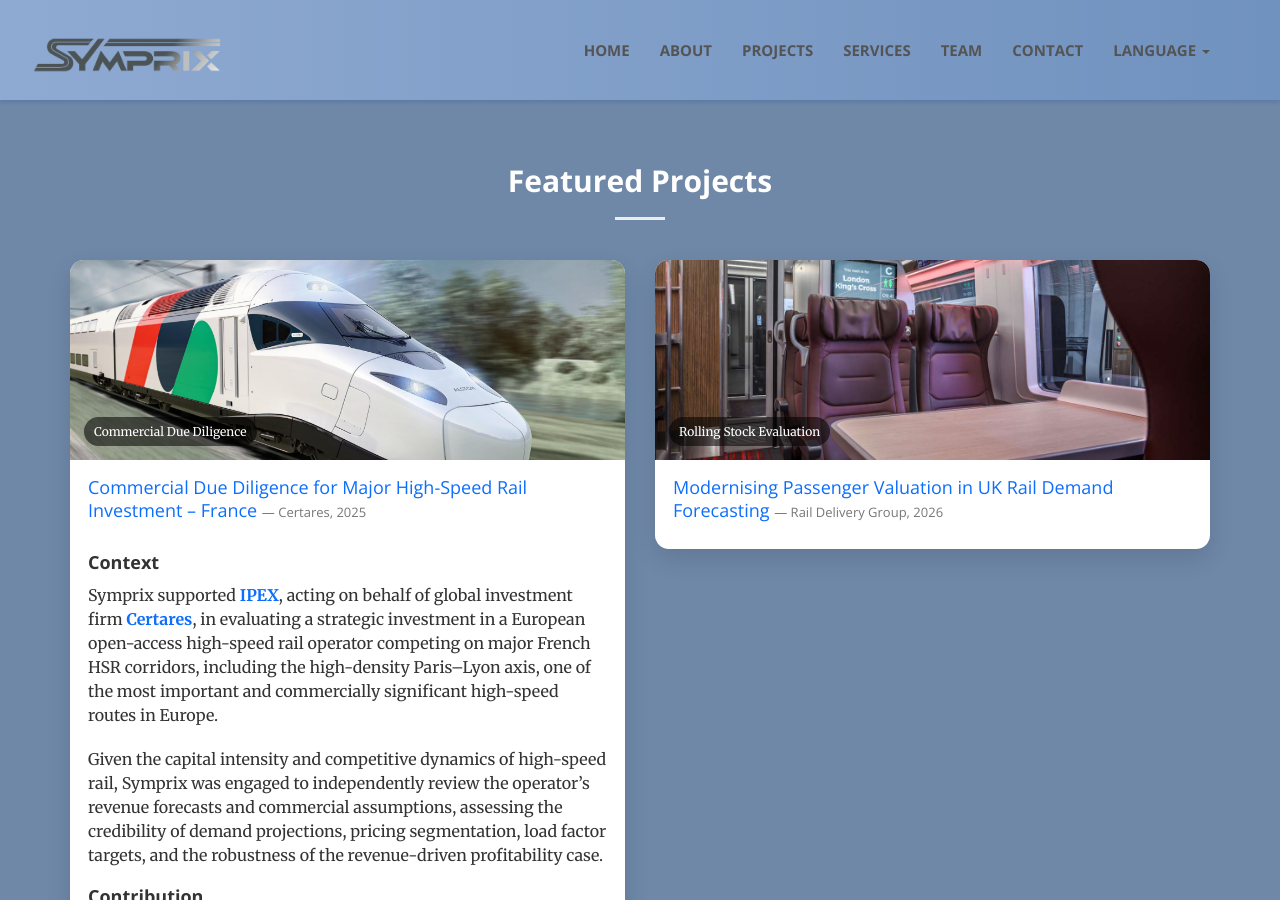
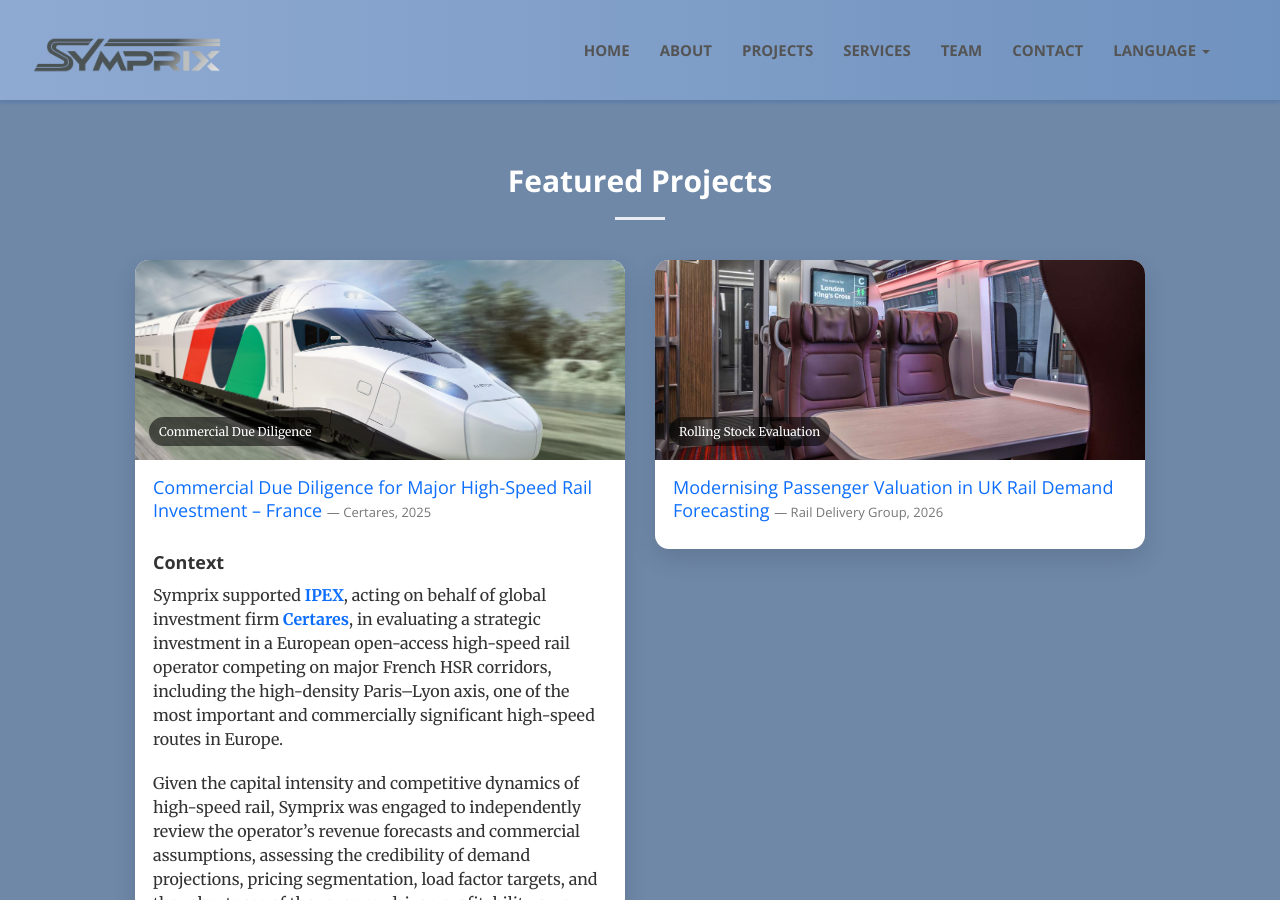
Before and after one commit to CD-Symprix/symprix, a Jekyll site: the page projects.html, which Jekyll copies as it is, in a window 1280 px wide and 900 px high, scrolled down 581 px. Built offline with Jekyll 4.4.1, drawn with Linux system fonts in a browser that asks for light colours.

Commit message:
Update projects.html

```diff
--- a/projects.html
+++ b/projects.html
@@ -216,7 +216,6 @@
 
       <!-- ADD THIS WRAPPER -->
       <div class="projects-inner">
-
         <div class="category-grid category-grid--always">
           <div class="row">
 
@@ -273,7 +272,7 @@
 
   <!-- Featured / Symprix delivered -->
   <section id="symprix-delivered" class="featured-projects">
-    <div class="container">
+    <div class="projects-inner">
       <div class="row">
         <div class="col-lg-12">
 
```
